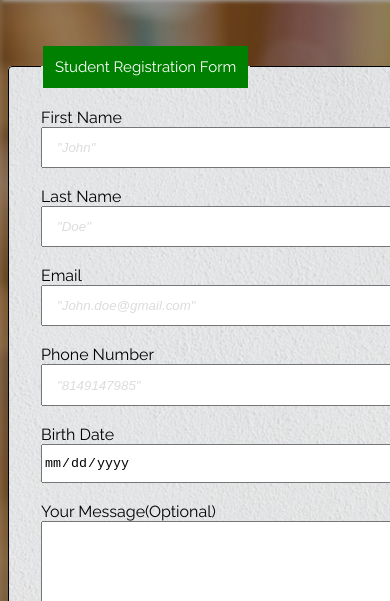
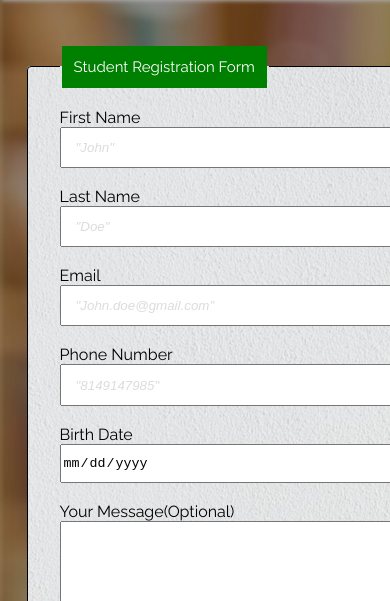
Before and after one commit to almagit2023/css_form_validate, a plain HTML site: page index.html in a window 390 px wide. Shown: the part 499-1100 px from the top of the page. Drawn offline with nearby package versions, Linux system fonts and the light colour scheme.

Commit message:
form width decreses when page squeezed

```diff
--- a/style.css
+++ b/style.css
@@ -221,11 +221,16 @@ input[type=text]:focus {
   .univBadge {
     margin-top: 0;
     margin-left: 0;
+  }
+}
 
+@media screen and (max-width : 492px) {
+
+    .testForm{
+      width: 90%;
     }
 
 }
-
   @keyframes badgeAnimation {
     0% {
       background-color: rgb(3, 60, 38);
```
Also changed, not shown: index.html (+2 -0 lines). Lines whose indentation alone changed are shown as unchanged.
